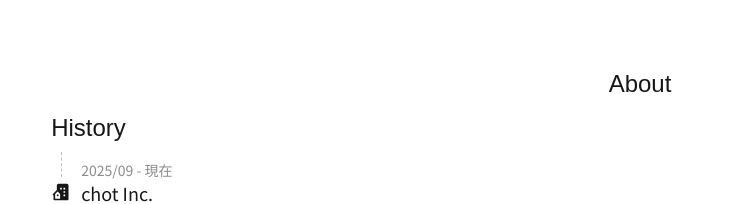
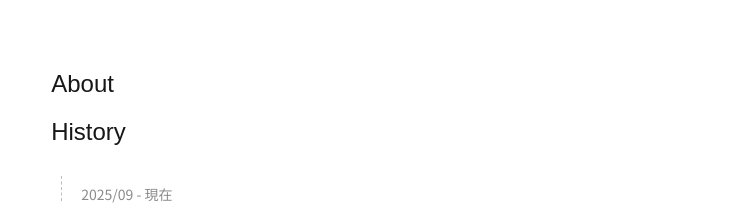
Before and after one commit to 4okimi7uki/website, a Next.js app: page / in a window 1280 px wide. Shown: the part 495-699 px from the top of the page, without its empty margins (0-732 px from the left). Built offline with nearby package versions, Linux system fonts and the light colour scheme; a web font is replaced by a local one.

Commit message:
refactor: update HeadingTitle component logic

```diff
--- a/src/components/elements/HeadingTitle/HeadingTitle.tsx
+++ b/src/components/elements/HeadingTitle/HeadingTitle.tsx
@@ -1,25 +1,14 @@
 import clsx from "clsx";
 import styles from "./index.module.scss";
+import { ElementType } from "react";
 
 type Props = {
     title: string;
-    type: "h1" | "h2" | "h3" | "h4";
+    type?: "h1" | "h2" | "h3" | "h4";
+    align?: "center" | "left" | "right";
 };
 
-function selectHead({ type, title }: Props) {
-    switch (type) {
-        case "h1":
-            return <h1 className={clsx(styles.headTitle, styles.h1)}>{title}</h1>;
-        case "h2":
-            return <h2 className={clsx(styles.headTitle, styles.h2)}>{title}</h2>;
-        case "h3":
-            return <h3 className={clsx(styles.headTitle, styles.h3)}>{title}</h3>;
-        case "h4":
-            return <h4 className={clsx(styles.headTitle, styles.h4)}>{title}</h4>;
-        default:
-            return <h1 className={clsx(styles.headTitle, styles.h1)}>{title}</h1>;
-    }
+export function HeadingTitle({ title, type = "h1", align = "left" }: Props) {
+    const Tag = type as ElementType;
+    return <Tag className={clsx(styles.headTitle, styles[type], align && styles[`align-${align}`])}>{title}</Tag>;
 }
-export function HeadingTitle({ title, type }: Props) {
-    return selectHead({ type, title });
-}
--- a/src/components/elements/HeadingTitle/index.module.scss
+++ b/src/components/elements/HeadingTitle/index.module.scss
@@ -1,8 +1,17 @@
 .headTitle {
     font-family: var(--font-yusei-magic);
+    margin-bottom: 20px;
 }
 
 .h1 {
-    margin-bottom: 16px;
+}
+
+.align-center {
     text-align: center;
 }
+.align-left {
+    text-align: left;
+}
+.align-right {
+    text-align: right;
+}
```
